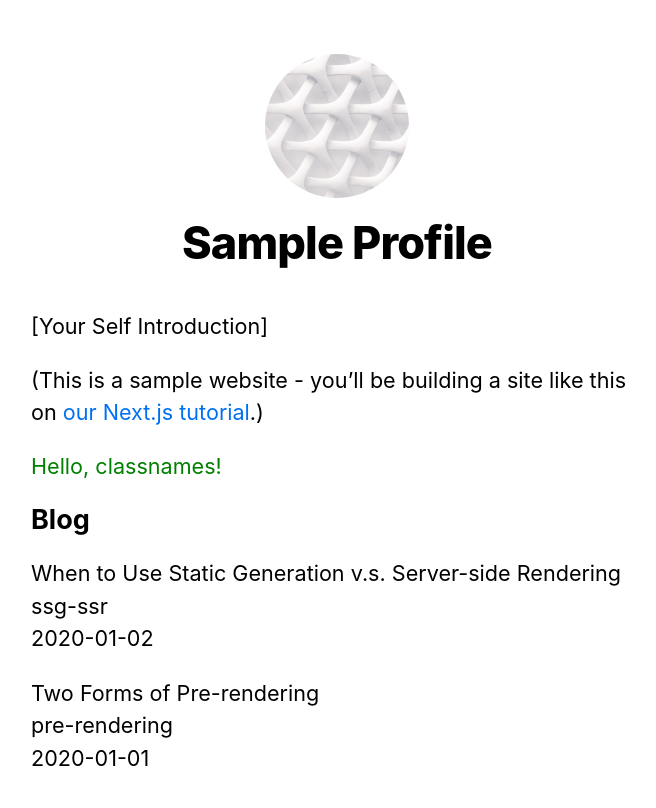
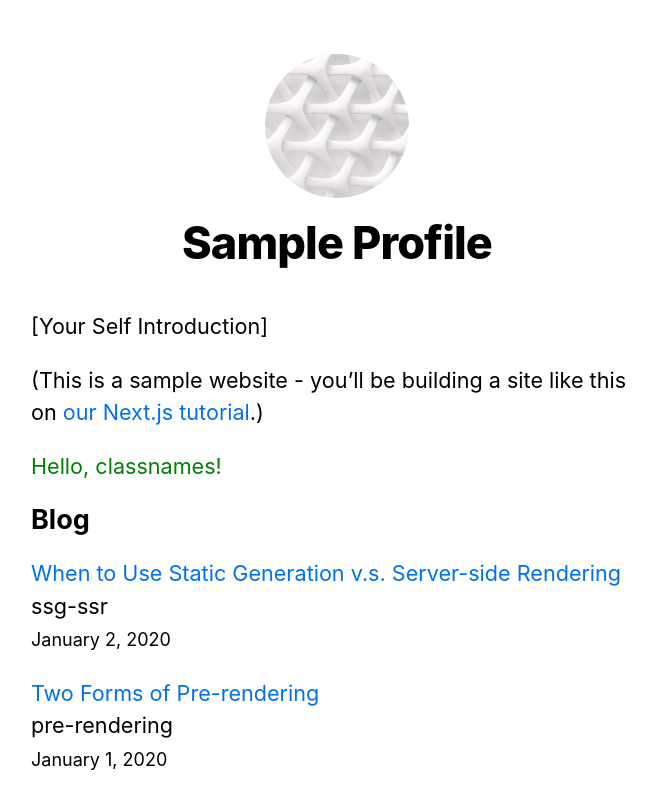
Before and after one commit to hisomura/nextjs-tutorial, a Next.js app: page / in a window 1280 px wide. Shown: the top 808 px of the page, without its empty margins (303-959 px from the left). Built offline with nearby package versions, Linux system fonts and the light colour scheme.

Commit message:
Add styles and link.

```diff
--- a/pages/index.js
+++ b/pages/index.js
@@ -1,8 +1,10 @@
 import Head from 'next/head'
+import Link from 'next/link'
 import Layout, { siteTitle } from '../components/layout'
 import utilStyles from '../styles/utils.module.css'
 import Alert from '../components/alert'
 import { getSortedPostsData } from '../lib/posts'
+import Date from "../components/date";
 
 export default function Home({ allPostsData }) {
   return (
@@ -23,11 +25,15 @@
         <ul className={utilStyles.list}>
           {allPostsData.map(({ id, date, title }) => (
             <li className={utilStyles.listItem} key={id}>
-              {title}
+              <Link href="/posts/[id]" as={`/posts/${id}`}>
+                <a>{title}</a>
+              </Link>
               <br />
               {id}
               <br />
-              {date}
+              <small className={utilStyles.list}>
+                <Date dateString={date}/>
+              </small>
             </li>
           ))}
         </ul>
```
Also changed, not shown: pages/posts/[id].js (+10 -9 lines).
